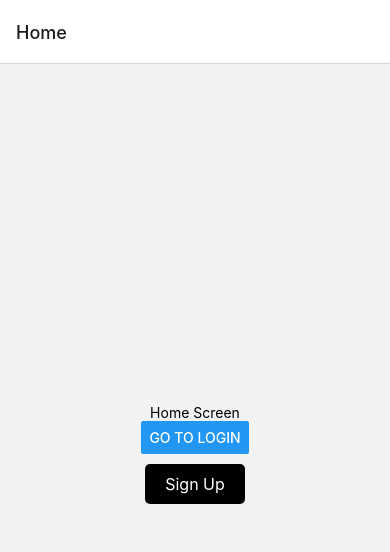
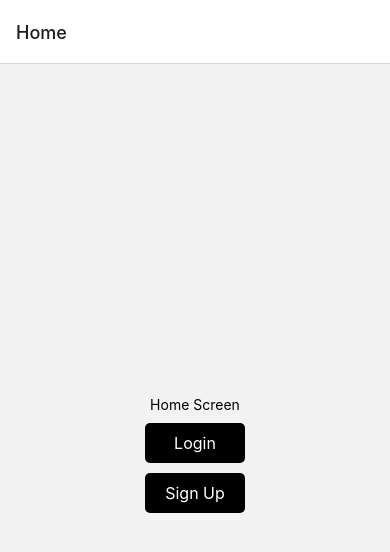
Before and after one commit to ashahi10/LegalEase, a React Native app in the folder MyNewLegalApp/: screen /Home in a window 390 px wide. Shown: the top 552 px of the page. Built offline with nearby package versions, Linux system fonts and the light colour scheme.

Commit message:
added  login button

```diff
--- a/MyNewLegalApp/src/screens/HomeScreen.js
+++ b/MyNewLegalApp/src/screens/HomeScreen.js
@@ -5,7 +5,10 @@ function HomeScreen({ navigation }) {
   return (
     <View style={styles.container}>
       <Text>Home Screen</Text>
-      <Button title="Go to Login" onPress={() => navigation.navigate('Login')} />
+      <TouchableOpacity style={styles.button} onPress={() => navigation.navigate('Login')}>
+        <Text style={styles.text}>Login</Text>
+      </TouchableOpacity>
+
       <TouchableOpacity style={styles.button} onPress={() => navigation.navigate('SignUp')}>
         <Text style={styles.text}>Sign Up</Text>
       </TouchableOpacity>
```
